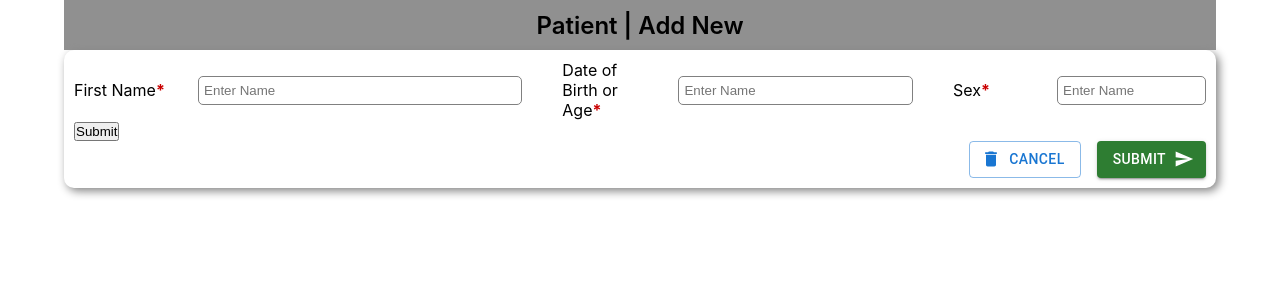
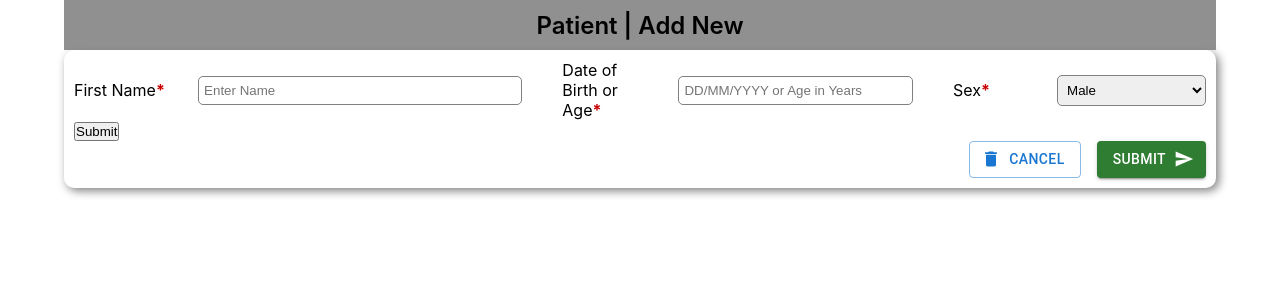
Before and after one commit to Shahrear-ahamed/add-new-patient, a React (Create React App) app: page / in a window 1280 px wide. Shown: the top 300 px of the page. Built offline with nearby package versions, Linux system fonts and the light colour scheme.

Commit message:
add first part

```diff
--- a/src/Components/PatientInfo.tsx
+++ b/src/Components/PatientInfo.tsx
@@ -6,7 +6,6 @@ import { Button, Stack} from "@mui/material";
 import Box from '@mui/material/Box';
 import Grid from '@mui/material/Grid';
 import * as Yup from  "yup";
-
 
 
 interface addNewPatientDetails {
@@ -40,13 +39,15 @@ const PatientInfo = () => {
                             </Grid>
 
                             <Grid display="flex" justifyContent="center" alignItems="center" item xs={4}>
-                                {/*<Box sx={{ alignItems: 'flex-start' }}><Box/>*/}
-                                    <label htmlFor="name" className="important-field">Date of Birth or Age</label>
-                                    <Field id="name" name="name" placeholder="Enter Name" />
+                                    <label htmlFor="age" className="important-field">Date of Birth or Age</label>
+                                    <Field id="age" name="age" placeholder="DD/MM/YYYY or Age in Years" />
                             </Grid>
                             <Grid display="flex" justifyContent="center" alignItems="center" item xs={3}>
-                                    <label htmlFor="name" className="important-field">Sex</label>
-                                    <Field id="name"  name="name" placeholder="Enter Name" />
+                                <label htmlFor="sex" className="important-field">Sex</label>
+                                <Field as="select" id="sex" name="sex" placeholder="Enter Sex">
+                                    <option value="male">Male</option>
+                                    <option value="female">Female</option>
+                                </Field>
                             </Grid>
                         </Grid>
                     </Box>
--- a/src/global.css
+++ b/src/global.css
@@ -32,7 +32,7 @@ label{
     width: 110px;
     display: inline-block;
 }
-input{
+input,select{
     padding: 6px 5px;
     border-radius: 5px;
     width: 80%;
```
